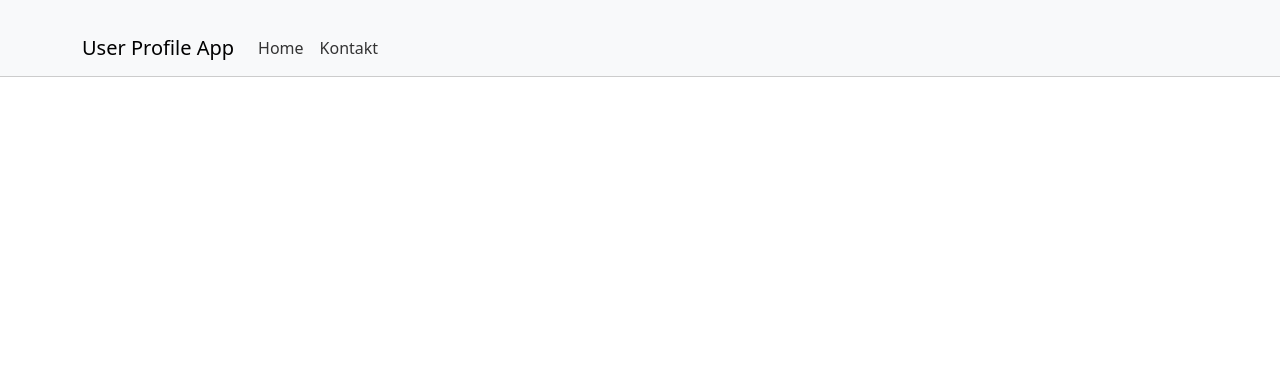
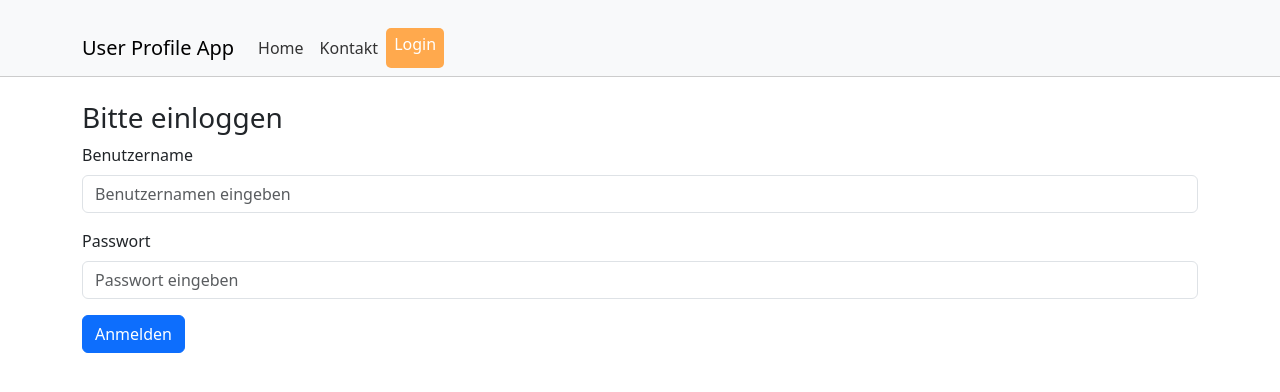
Before and after one commit to FI-38/user-profile-app-fahrlaender, a React (Vite) app: page /login in a window 1280 px wide. Shown: the top 392 px of the page. Built offline with nearby package versions, Linux system fonts and the light colour scheme.

Commit message:
Added Login

```diff
--- a/src/App.jsx
+++ b/src/App.jsx
@@ -5,10 +5,12 @@ import Container from "react-bootstrap/Container";
 import Navbar from "react-bootstrap/Navbar";
 import Nav from "react-bootstrap/Nav";
 
+import UserAppNav from "./components/UserAppNav"
+
+import Login from "./components/Login";
+//import './App.css'
 // import { useState } from 'react'
-// import reactLogo from './assets/react.svg'
-// import viteLogo from '/vite.svg'
-// import './App.css'
+
 
 function App() {
   return (
@@ -21,6 +23,7 @@ function App() {
             <Nav className="me-auto">
               <Nav.Link as={NavLink} to="/" end>Home</Nav.Link>
               <Nav.Link as={NavLink} to="/contact">Kontakt</Nav.Link>
+              <Nav.Link as={NavLink} to="/login">Login</Nav.Link>
             </Nav>
           </Navbar.Collapse>
         </Container>
@@ -30,12 +33,13 @@ function App() {
         <Routes>
           <Route path="/" element={<Home />} />
           <Route path="/contact" element={<Contact />} />
+           <Route path="/login" element={<Login />} />
         </Routes>
       </Container>
     </Router>
   );
 }
-
+export default App
 
 
 
@@ -65,6 +69,3 @@ function App() {
   //     </p>
   //   </>
   // )
-
-
-export default App
--- /dev/null
+++ b/src/components/Login.jsx
@@ -0,0 +1,58 @@
+import { Form, Button, Alert } from 'react-bootstrap';
+import { useState } from 'react';
+
+function Login() {
+  const [isLoggedIn, setIsLoggedIn] = useState(false);
+  const [message, setMessage] = useState('');
+
+  const handleSubmit = (e) => {
+    e.preventDefault();
+    const username = e.target.elements.username.value;
+    const password = e.target.elements.password.value;
+    e.target.reset(); // Formular zurücksetzen
+
+    console.log(username);
+    console.log(password);
+
+    setMessage(`Eingeloggt als ${username}`);
+    setIsLoggedIn(true);
+  };
+
+  return (
+    <div className="mt-4">
+
+     <h3>{isLoggedIn ? 'Willkommen zurück!' : 'Bitte einloggen'}</h3>
+
+      { message && <Alert variant="success">{message}</Alert> }
+
+
+      {! isLoggedIn && (<Form onSubmit={handleSubmit}>
+        <Form.Group className="mb-3">
+          <Form.Label>Benutzername</Form.Label>
+          <Form.Control
+            type="text"
+            name="username"
+            placeholder="Benutzernamen eingeben"
+            required
+          />
+        </Form.Group>
+        <Form.Group className="mb-3">
+          <Form.Label>Passwort</Form.Label>
+          <Form.Control
+            type="password"
+            name="password"
+            placeholder="Passwort eingeben"
+            required
+          />
+        </Form.Group>
+        <Button variant="primary" type="submit">
+          Anmelden
+        </Button>
+      </Form>
+      )
+      }
+    </div>
+  );
+}
+
+export default Login;
```
